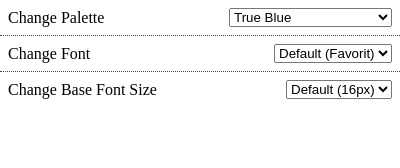
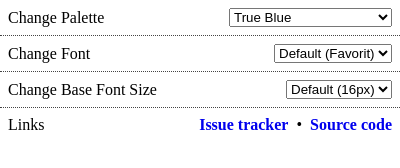
Before and after one commit to AprilSylph/Palettes-for-Tumblr, a browser extension: page src/browser_action/popup.html in a window 400 px wide. Drawn offline with Linux system fonts and the light colour scheme.

Commit message:
popup: add links to issue tracker and source code

```diff
--- a/src/browser_action/popup.css
+++ b/src/browser_action/popup.css
@@ -31,3 +31,8 @@ label {
 label + * {
   margin-left: 1ch;
 }
+
+a {
+  font-weight: bold;
+  text-decoration: none;
+}
--- a/src/browser_action/popup.html
+++ b/src/browser_action/popup.html
@@ -31,6 +31,11 @@
             <option value="20px">20px</option>
           </select>
         </li>
+        <li>
+          <span>Links</span>
+          <span>
+            <a href="https://github.com/AprilSylph/Palettes-for-Tumblr/issues" target="_blank">Issue tracker</a>&ensp;&bull;&ensp;<a href="https://github.com/AprilSylph/Palettes-for-Tumblr" target="_blank">Source code</a>
+          </span>
       </ul>
     </main>
     <script src="/lib/browser-polyfill.min.js"></script>
```
